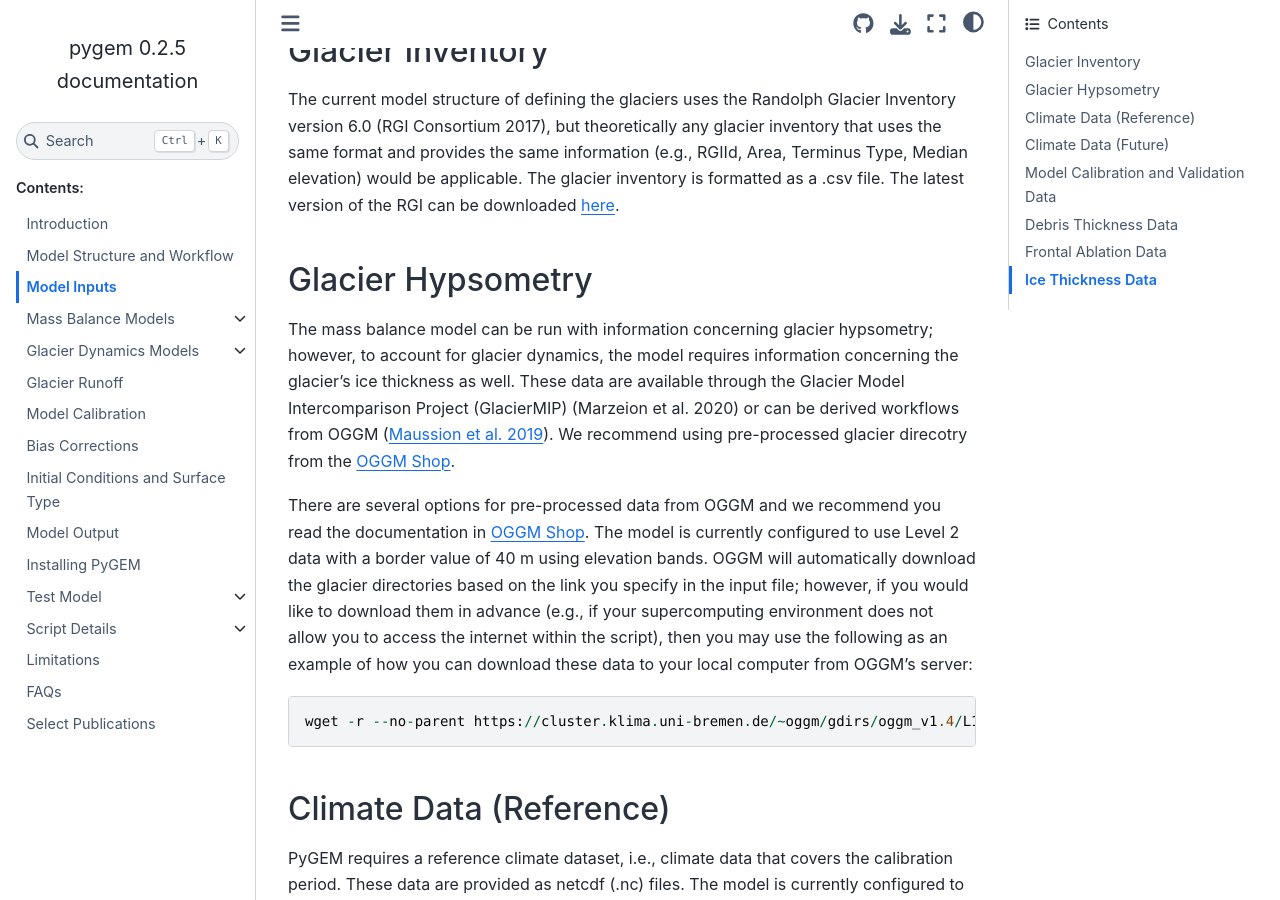
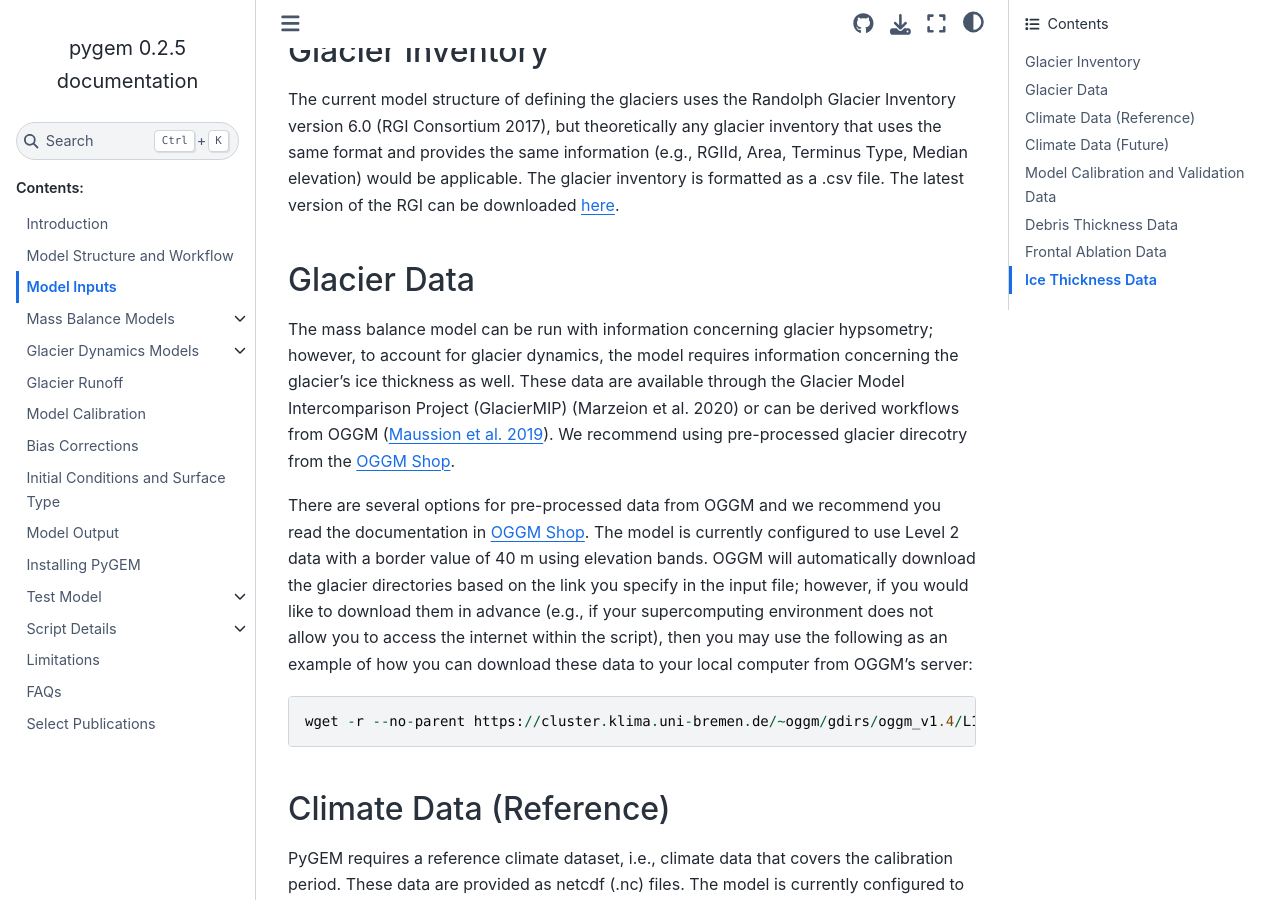
Before and after one commit to drounce/PyGEM, a Sphinx documentation site: the page built from docs/model_inputs.md, in a window 1280 px wide and 900 px high, scrolled down 2050 px. Built offline with Sphinx 7.4.7 and the Sphinx Book theme 1.1.4, drawn with Linux system fonts in a browser that asks for light colours.

Commit message:
clean up structure and input links

```diff
--- a/docs/model_inputs.md
+++ b/docs/model_inputs.md
@@ -26,7 +26,8 @@
 ## Glacier Inventory
 The current model structure of defining the glaciers uses the Randolph Glacier Inventory version 6.0 (RGI Consortium 2017), but theoretically any glacier inventory that uses the same format and provides the same information (e.g., RGIId, Area, Terminus Type, Median elevation) would be applicable. The glacier inventory is formatted as a .csv file. The latest version of the RGI can be downloaded [here](https://www.glims.org/RGI/).
 
-## Glacier Hypsometry
+(input_glacier_data_target)=
+## Glacier Data
 The mass balance model can be run with information concerning glacier hypsometry; however, to account for glacier dynamics, the model requires information concerning the glacier's ice thickness as well. These data are available through the Glacier Model Intercomparison Project (GlacierMIP) (Marzeion et al. 2020) or can be derived workflows from OGGM ([Maussion et al. 2019](https://gmd.copernicus.org/articles/12/909/2019/)). We recommend using pre-processed glacier direcotry from the [OGGM Shop](https://docs.oggm.org/en/stable/shop.html).
 
 There are several options for pre-processed data from OGGM and we recommend you read the documentation in [OGGM Shop](https://docs.oggm.org/en/stable/shop.html). The model is currently configured to use Level 2 data with a border value of 40 m using elevation bands.  OGGM will automatically download the glacier directories based on the link you specify in the input file; however, if you would like to download them in advance (e.g., if your supercomputing environment does not allow you to access the internet within the script), then you may use the following as an example of how you can download these data to your local computer from OGGM’s server:
```
Also changed, not shown: docs/test_write_md.ipynb.
